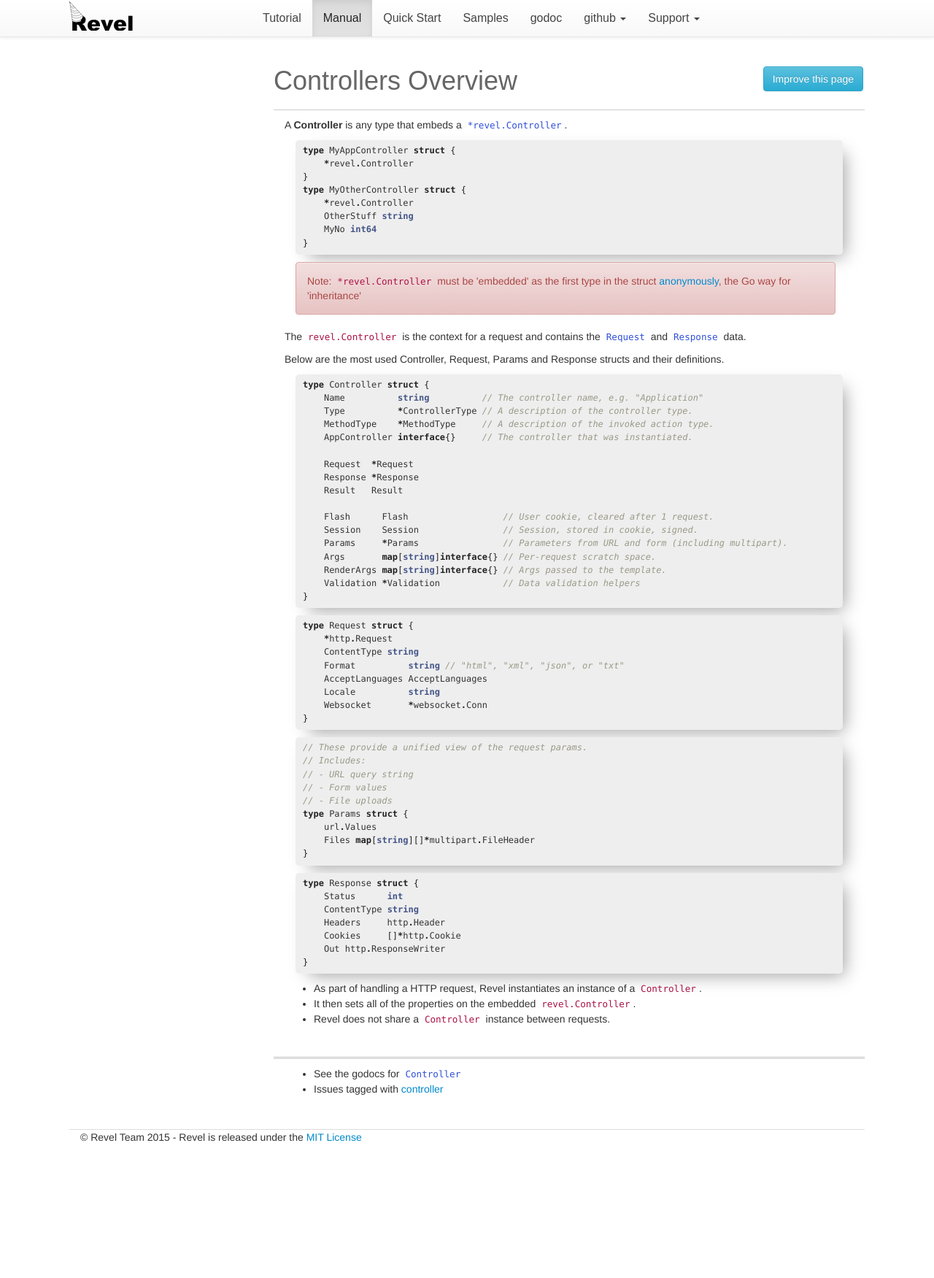
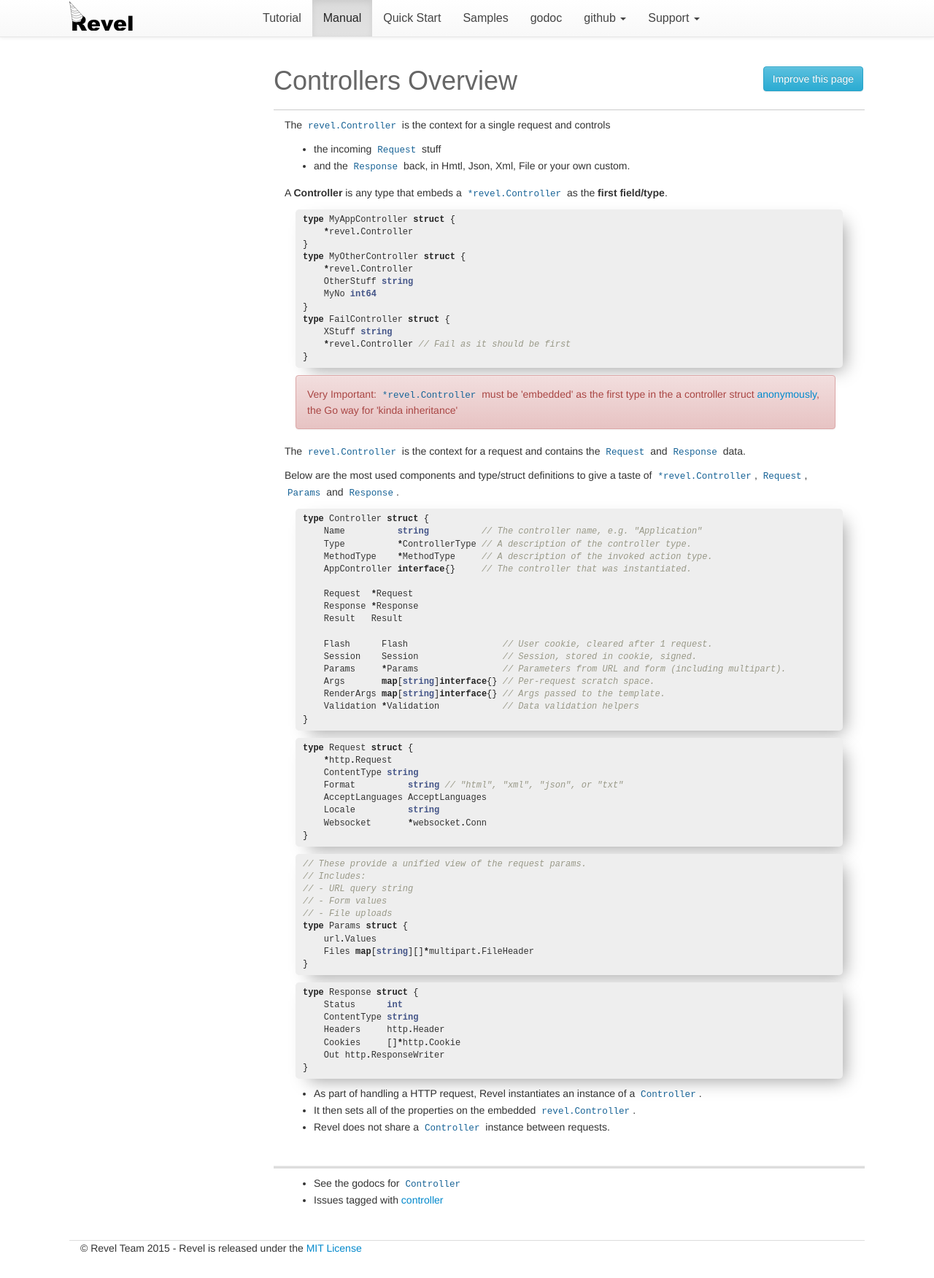
Before and after one commit to revel/revel.github.io, a Jekyll site: the page built from manual/controllers.md, in a window 1280 px wide. Shown: the whole page at 73% size. Built offline with Jekyll 4.4.1, drawn with Linux system fonts in a browser that asks for light colours; nearby versions of some CDN libraries; before the commit the page ends 1599 px from its top, so only the background shows below that.

Commit message:
make controller readable

```diff
--- a/css/revel.4.css
+++ b/css/revel.4.css
@@ -61,13 +61,15 @@ a:hover {
 }
 
 code {
-  color: #a14;
-  background: 0;
-  border: 0;
+    color: #196497;
+    background: 0;
+    border: 0;
+    font-family: monospace
 }
 
 a code {
-    color: #3050D8;
+    color: #196497;
+    text-decoration: none;
 }
 
 ul ul, ul ol, ol ol, ol ul, ul {
--- a/manual/controllers.md
+++ b/manual/controllers.md
@@ -3,7 +3,12 @@ title: Controllers Overview
 layout: manual
 ---
 
-A **Controller** is any type that embeds a [`*revel.Controller`](https://godoc.org/github.com/revel/revel#Controller).
+The [`revel.Controller`](https://godoc.org/github.com/revel/revel#Controller) is the context for
+a single request and controls
+- the incoming [`Request`](https://godoc.org/github.com/revel/revel#Request) stuff
+- and the [`Response`](https://godoc.org/github.com/revel/revel#Response) back, in Hmtl, Json, Xml, File or your own custom.
+
+A **Controller** is any type that embeds a [`*revel.Controller`](https://godoc.org/github.com/revel/revel#Controller) as the **first field/type**.
 
 {% highlight go %}
 type MyAppController struct {
@@ -14,15 +19,23 @@ type MyOtherController struct {
     OtherStuff string
     MyNo int64
 }
+type FailController struct {
+    XStuff string
+    *revel.Controller // Fail as it should be first
+}
 {% endhighlight %}
 
-<div class="alert alert-danger">Note: <code>*revel.Controller</code> must be 'embedded' as the first type in
-the struct <a href="https://talks.golang.org/2012/10things.slide#2">anonymously</a>, the Go way for 'inheritance'</div>
+<div class="alert alert-danger">Very Important: <code>*revel.Controller</code> must be 'embedded' as the first type in
+the a controller struct <a href="https://talks.golang.org/2012/10things.slide#2">anonymously</a>, the Go way for 'kinda inheritance'</div>
 
 The `revel.Controller` is the context for a request and  contains the
 [`Request`](https://godoc.org/github.com/revel/revel#Request) and [`Response`](https://godoc.org/github.com/revel/revel#Response) data.
 
-Below are the most used Controller, Request, Params and Response structs and their definitions.
+Below are the most used components and type/struct definitions to give a taste of
+[`*revel.Controller`](https://godoc.org/github.com/revel/revel#Controller),
+[`Request`](https://godoc.org/github.com/revel/revel#Request),
+[`Params`](https://godoc.org/github.com/revel/revel#Params)
+and [`Response`](https://godoc.org/github.com/revel/revel#Response).
 
 {% highlight go %}
 type Controller struct {
```
Also changed, not shown: manual/results.md (+7 -4 lines), manual/routing.md (+7 -7 lines), 1 other file.
